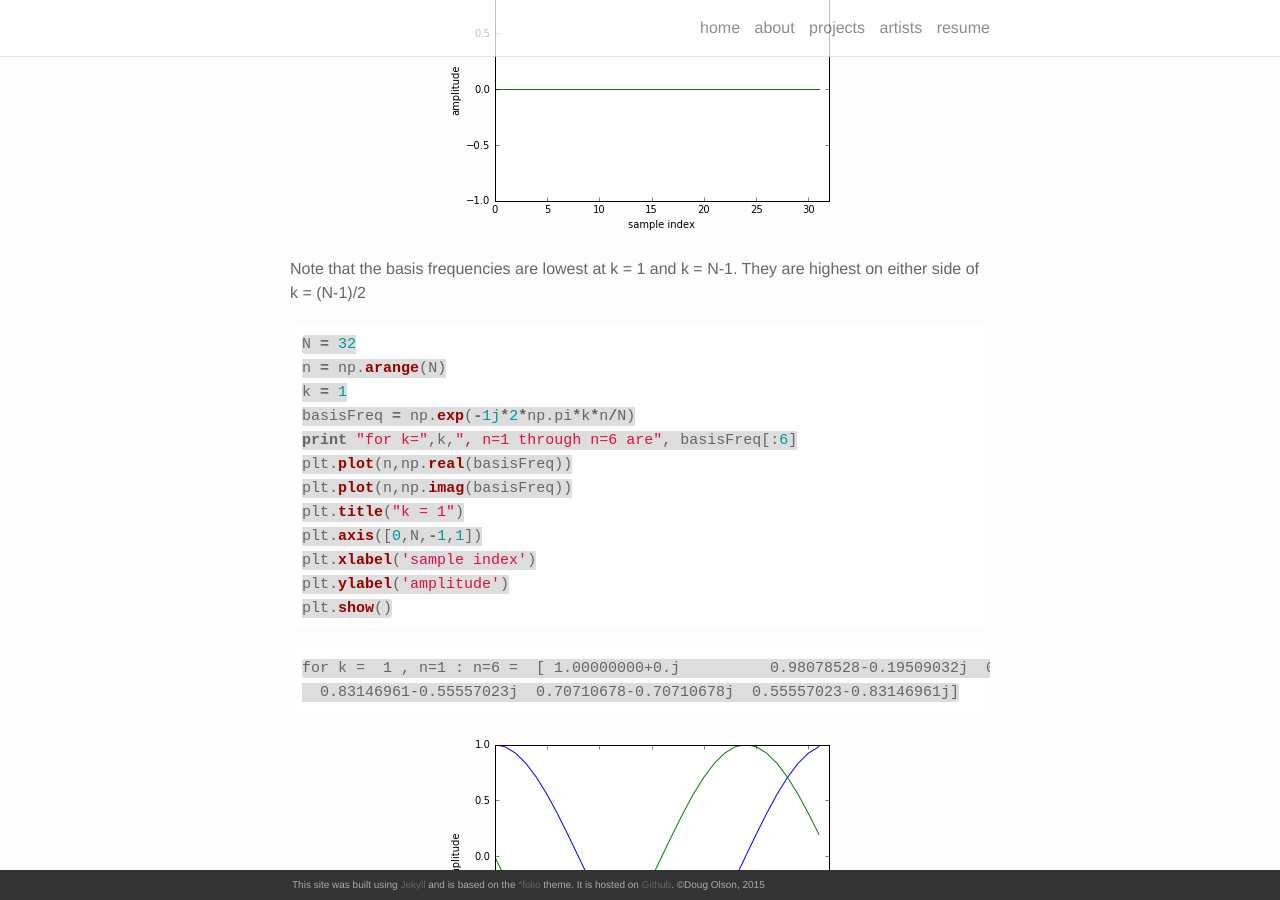
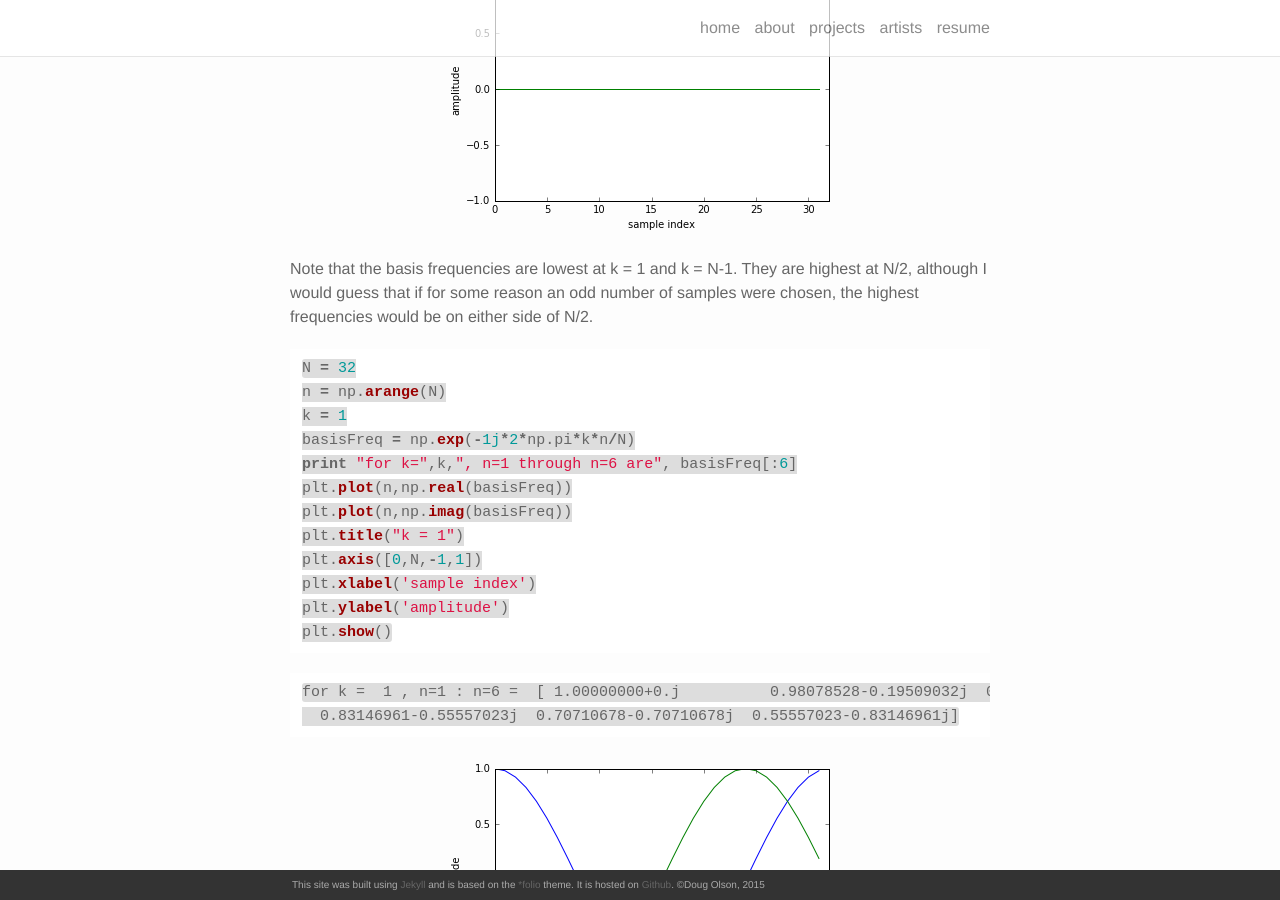
Before and after one commit to dougolson/dougolson.github.io, a Jekyll site: the page built from _posts/2015-12-26-Diving-Into-the-DFT.markdown, in a window 1280 px wide and 900 px high, scrolled down 1389 px. Built offline with Jekyll 4.4.1, drawn with Linux system fonts in a browser that asks for light colours; nearby versions of some CDN libraries; Markdown is read by kramdown in place of the engine named in the settings; formulas are drawn with MathJax 3; comment, search, counter and statistics services are not loaded.

Commit message:
wording fix to DFT post.

````diff
--- a/_posts/2015-12-26-Diving-Into-the-DFT.markdown
+++ b/_posts/2015-12-26-Diving-Into-the-DFT.markdown
@@ -45,11 +45,10 @@ plt.show()
     for k= 0 , n=1 through n=6 are [ 1.+0.j  1.+0.j  1.+0.j  1.+0.j  1.+0.j  1.+0.j]
 
 
-
 ![png](/img/DFT/output_1_1.png)
 
 
-Note that the basis frequencies are lowest at k = 1 and k = N-1. They are highest on either side of k = (N-1)/2
+Note that the basis frequencies are lowest at k = 1 and k = N-1. They are highest at N/2, although I would guess that if for some reason an odd number of samples were chosen, the highest frequencies would be on either side of N/2.
 
 
 ```python
````
